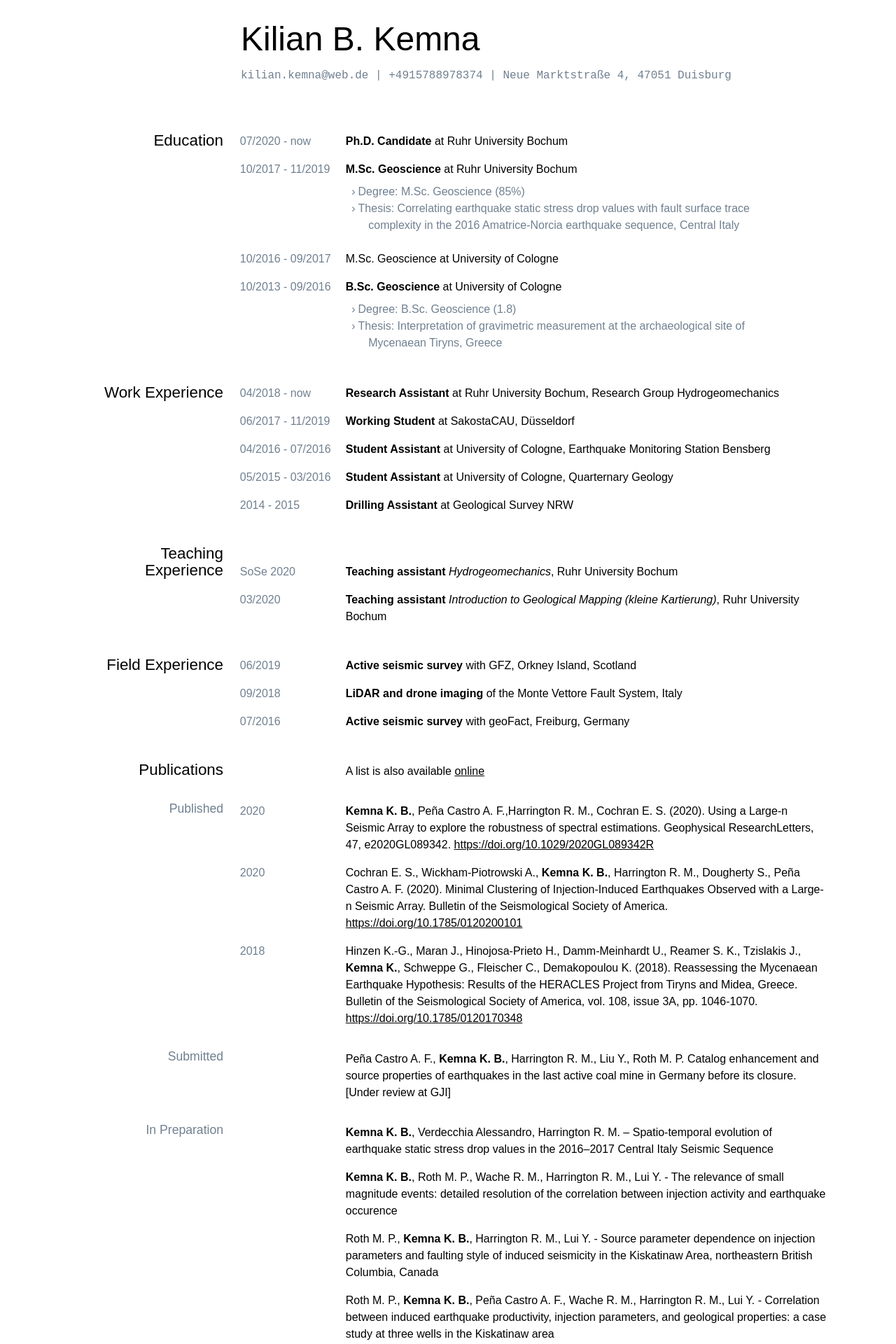
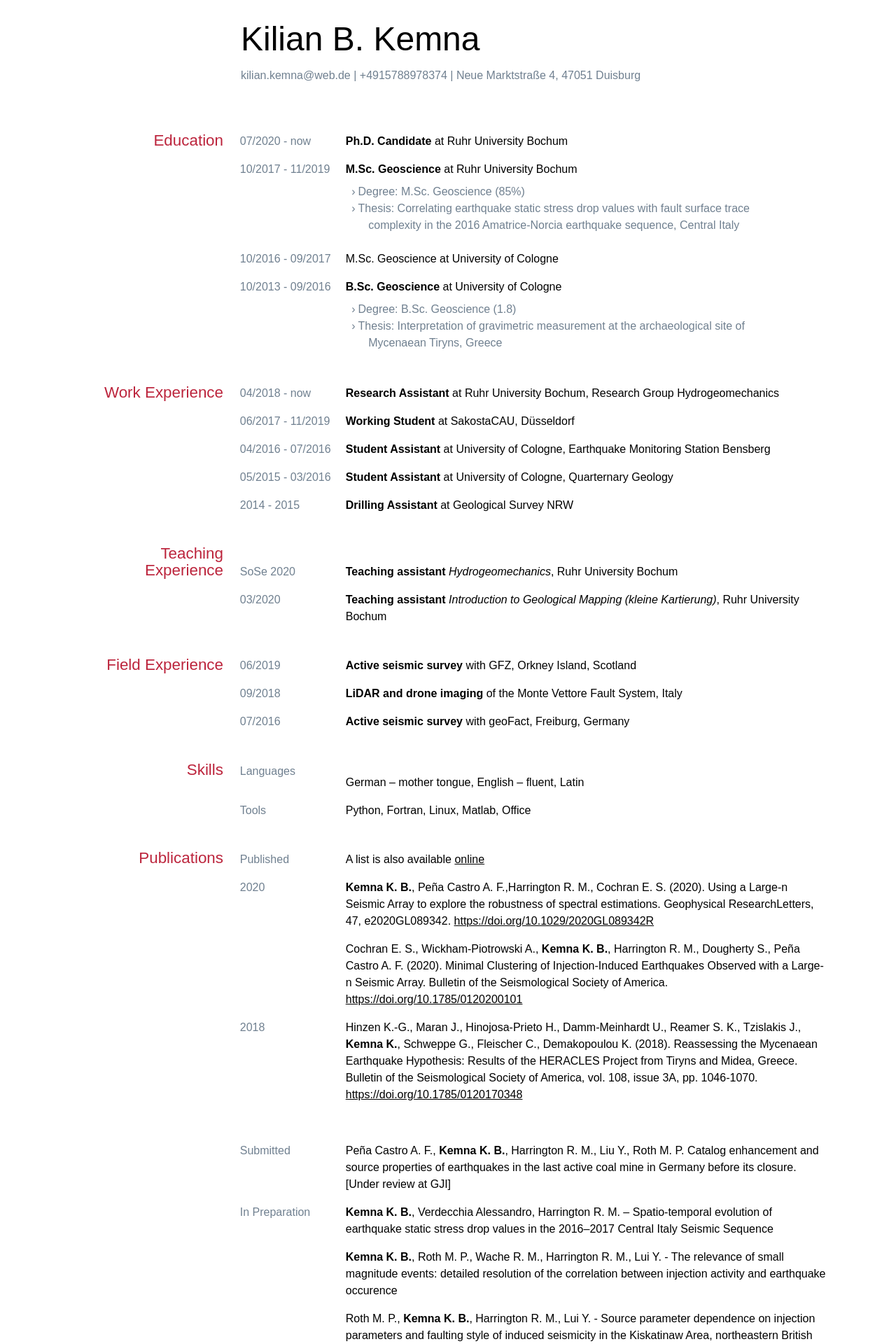
Before and after one commit to elipapa/markdown-cv, a Jekyll site: the page built from index.md, in a window 1280 px wide. Shown: the top 1920 px of the page at 70% size. Built offline with Jekyll 4.4.1, drawn with Linux system fonts in a browser that asks for light colours; some of the changed text lies outside the part shown.

Commit message:
Updated styles

```diff
--- a/index.md
+++ b/index.md
@@ -63,28 +63,39 @@ __LiDAR and drone imaging__ of the Monte Vettore Fault System, Italy
 `07/2016`
 __Active seismic survey__ with geoFact, Freiburg, Germany
 
+## Skills
+
+`Languages`
+
+German – mother tongue, English – fluent, Latin
+
+`Tools`
+
+Python, Fortran, Linux, Matlab, Office
+
 ## Publications
 
+`Published`
 A list is also available [online](https://scholar.google.com/citations?user=QlxOvB0AAAAJ&hl=en&oi=ao)
-
-### Published
 
 `2020`
 __Kemna K. B.__, Peña Castro A. F.,Harrington R. M., Cochran E. S. (2020). Using a Large-n Seismic Array to explore the robustness of spectral estimations. Geophysical ResearchLetters, 47, e2020GL089342. [https://doi.org/10.1029/2020GL089342R](https://doi.org/10.1029/2020GL089342R)
 
-`2020`
 Cochran E. S., Wickham-Piotrowski A., __Kemna K. B.__, Harrington R. M., Dougherty S., Peña Castro A. F. (2020). Minimal Clustering of Injection-Induced Earthquakes Observed with a Large-n Seismic Array. Bulletin of the Seismological Society of America. [https://doi.org/10.1785/0120200101](https://doi.org/10.1785/0120200101)
 
 `2018`
+
 Hinzen K.-G., Maran J., Hinojosa-Prieto H., Damm-Meinhardt U., Reamer S. K., Tzislakis J., __Kemna K.__, Schweppe G., Fleischer C., Demakopoulou K. (2018). Reassessing the Mycenaean Earthquake Hypothesis: Results of the HERACLES Project from Tiryns and Midea, Greece. Bulletin of the Seismological Society of America, vol. 108, issue 3A, pp. 1046-1070. [https://doi.org/10.1785/0120170348](https://doi.org/10.1785/0120170348)
 
-### Submitted
+<br />
+
+`Submitted`
 
 Peña Castro A. F., __Kemna K. B.__, Harrington R. M., Liu Y., Roth M. P. Catalog enhancement and source properties of earthquakes in the last active coal mine in Germany before its  closure. [Under review at GJI]
 
 <!-- Coimbra R., Kemna K. B., Rocha F., Horikx M. Modelling mineralogical (XRD) data: geological advantages and applications. [Submitted to The Depositional Record 09/2020] -->
 
-### In Preparation
+`In Preparation`
 
 __Kemna K. B.__, Verdecchia Alessandro, Harrington R. M. – Spatio-temporal evolution of earthquake static stress drop values in the 2016–2017 Central Italy Seismic Sequence
 
@@ -129,6 +140,8 @@ __Kemna K. B.__, Harrington R. M., Cochran E. S., Wickham-Piotrowski A., Peña-C
 `09/2019`
 __Kemna K. B.__, Verdecchia A., Harrington R. M. Correlating earthquake static stress drop values with fault complexity in the 2016 Amatrice-Norcia earthquake sequence, Central Italy (2019). AG Seismologie, Rastatt, Deutschland.
 
+<br />
+
 `09/2019`
 Cochran E. S., Harrington, R. M., Dougherty S. L., Peña-Castro, A., __Kemna K. B.__, Wickham-Piotrowski A., Ross Z. E. Using a large-N seismic array to explore injection-induced earthquakes in northern Oklahoma (2019). Geological Society of America Meeting, Phoenix, Arizona, USA.
 
--- a/media/kk-print.css
+++ b/media/kk-print.css
@@ -175,7 +175,7 @@ p code {
 ul {
     position: relative;
     left: 41%;
-    width: 50%;
+    width: 55%;
     margin-bottom: 1em;
     /*margin-top: -0.5em;*/
 }
@@ -225,7 +225,7 @@ h1+p {
 
 h2 {
     font-size: 1.3em;
-    /* color: #BC243C; */
+    color: #A31F33;
     margin-top: 1em;
     top: 1em;
     text-align: right;
--- a/media/kk-screen.css
+++ b/media/kk-screen.css
@@ -227,7 +227,7 @@ h1+p {
 
 h2 {
     font-size: 1.4em;
-    /* color: #BC243C; */
+    color: #BC243C;
     margin-top: 1em;
     top: 1em;
     text-align: right;
@@ -263,7 +263,7 @@ a:hover {
     position: relative;
     left: 25%;
     color: #708090;
-    font-family: RubFlama, monospace, sans-serif;
+    font-family: RubFlama, sans-serif;
     font-size: 100%;
 }
 
```
Also changed, not shown: other parts of index.md (+1 -1 lines).
